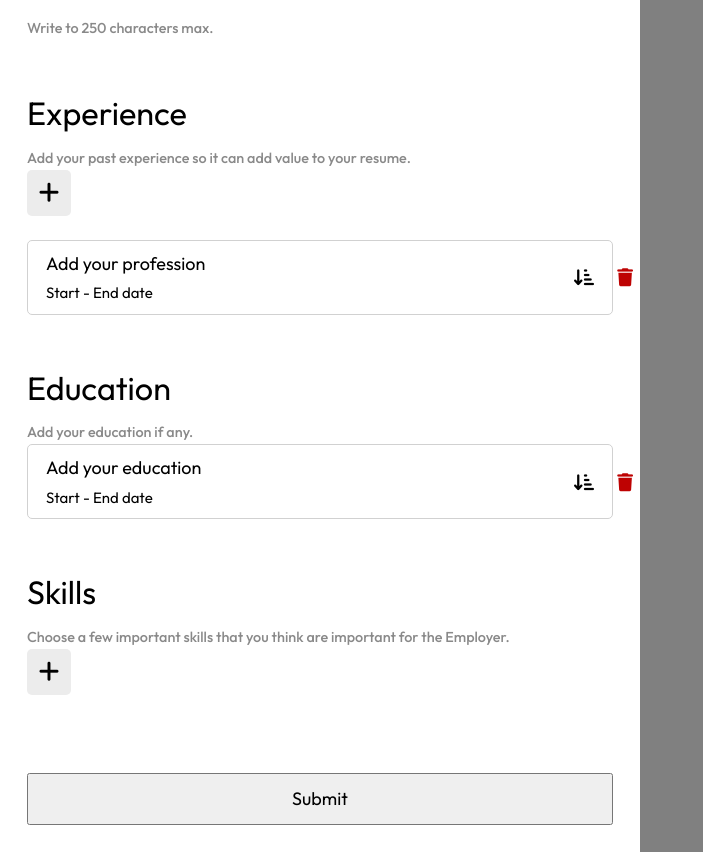
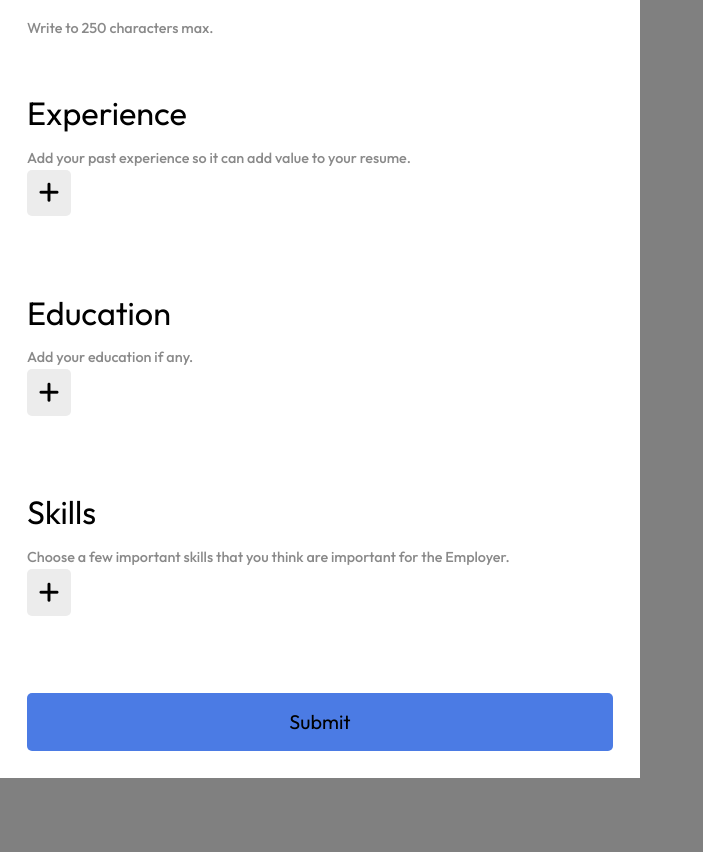
Before and after one commit to ERoydev/2MinuteCv-Website, a Django app: page /createcv/user_data/ in a window 1280 px wide. Shown: the part 1137-1989 px from the top of the page, without its empty margins (0-703 px from the left). After the commit the page ends 1915 px from the top, so only its background shows below. Run offline with Django 4.2, Linux system fonts and the light colour scheme.

Commit message:
implemented user to add experience and other fields in his cv as many as he wants

```diff
--- /dev/null
+++ b/static/cvapp/components/EducationBox.js
@@ -0,0 +1,29 @@
+const educationbox = document.createElement('div');
+educationbox.innerHTML = `
+        <div class="education-box">
+            <div class="content">
+                <div onclick="EducationForm(event)" class="inside-box">
+                    <p class="education-type">Add your education</p>
+                    <small class="study-time">Start - End date</small>
+                    <i class="fa-solid fa-arrow-down-short-wide dropdown-btn"></i>
+                </div>
+            </div>
+
+            <div class="trash">
+                <i class="fa-solid fa-trash" onclick="DeleteBox(event)"></i>
+            </div>
+        </div>
+    `;
+
+function EducationBox(event) {
+    const container = event.target.parentNode.parentNode;
+    const item = educationbox.cloneNode(true);
+    container.appendChild(item);
+}
+
+function DeleteBox(event) {
+    const currentEducationBox = event.target.parentNode.parentNode.parentNode;
+    const container = currentEducationBox.parentNode;
+
+    container.removeChild(currentEducationBox);
+}
--- a/static/cvapp/components/ExperienceBox.js
+++ b/static/cvapp/components/ExperienceBox.js
@@ -0,0 +1,29 @@
+const experiencebox = document.createElement('div');
+experiencebox.innerHTML = `
+    <div class="experience-box">
+        <div class="content">
+            <div onclick="ExperienceForm(event)" class="inside-box">
+                <p class="profession">Add your profession</p>
+                <small class="time-working">Start - End date</small>
+                <i class="fa-solid fa-arrow-down-short-wide dropdown-btn"></i>
+            </div>
+        </div>
+
+        <div class="trash">
+            <i class="fa-solid fa-trash" onclick="DeleteBox(event)"></i>
+        </div>
+    </div>
+    `;
+
+function ExperienceBox(event) {
+    const container = event.target.parentNode.parentNode;
+    const item = experiencebox.cloneNode(true);
+    container.appendChild(item);
+}
+
+function DeleteBox(event) {
+    const currentExperienceBox = event.target.parentNode.parentNode.parentNode;
+    const container = currentExperienceBox.parentNode;
+
+    container.removeChild(currentExperienceBox);
+}
--- a/static/cvapp/functionality.js
+++ b/static/cvapp/functionality.js
@@ -1,13 +1,13 @@
 
-async function loadTemplateOnHalf() {
-    const div = document.querySelector('.right_side');
-    const result = await fetch('template/');
-    const template = await result.text();
+// async function loadTemplateOnHalf() {
+//     const div = document.querySelector('.right_side');
+//     const result = await fetch('template/');
+//     const template = await result.text();
 
-    div.innerHTML = template
-    div.style.transform = 'scale(0.9)';
-    div.style.transformOrigin = 'top left'
-}
+//     div.innerHTML = template
+//     div.style.transform = 'scale(0.9)';
+//     div.style.transformOrigin = 'top left'
+// }
 
 async function downloadPDF(e) {
     document.body.style.zoom = '67%';
@@ -79,3 +79,9 @@ function loadSkills() {
     divEl.style.display='none'
   }
 }
+
+function onSubmit(event) {
+    event.preventDefault();
+
+    console.log('submited')
+}
--- a/static/cvapp/styles/educationBox.css
+++ b/static/cvapp/styles/educationBox.css
@@ -4,6 +4,7 @@
     padding: 0.5em 1em;
     border-radius: 5px;
     position: relative;
+    margin-bottom: 1em;
 }
 
 .education-type {
--- a/static/cvapp/styles/experienceBox.css
+++ b/static/cvapp/styles/experienceBox.css
@@ -4,6 +4,7 @@
     padding: 0.5em 1em;
     border-radius: 5px;
     position: relative;
+    margin-bottom: 1em;
 }
 
 .profession {
--- a/static/cvapp/styles/input-fields.css
+++ b/static/cvapp/styles/input-fields.css
@@ -29,3 +29,16 @@ label {
 .form-group input:hover {
   border: 2px solid rgba(79, 102, 177, 0.637);
 }
+
+.btn-submit {
+  background-color: rgb(75, 123, 228);
+  border-radius: 5px;
+  border: none;
+  font-size: 1.1em;
+}
+
+.btn-submit:focus,
+.btn-submit:hover {
+  background-color: rgb(83, 111, 172);
+  cursor: pointer;
+}
--- a/templates/create_cv.html
+++ b/templates/create_cv.html
@@ -16,7 +16,7 @@
   <body>
     <div class="main">
       <div class="col left-container">
-        <form class="information-user">
+        <form class="information-user" onsubmit="onSubmit(event)">
           <div class="left_side">
 
             <!-- USER INFORMATION -->
@@ -163,23 +163,8 @@
                 <label class="summary-help">Add your past experience so it can add value to your resume.</label>
 
                 <div>
-                  <i class="fa-solid fa-plus"></i>
+                  <i class="fa-solid fa-plus" onclick="ExperienceBox(event)"></i>
                 </div>
-
-                <div class="experience-box">
-                    <div class="content">
-                        <div onclick="ExperienceForm(event)" class="inside-box">
-                            <p class="profession">Add your profession</p>
-                            <small class="time-working">Start - End date</small>
-                            <i class="fa-solid fa-arrow-down-short-wide dropdown-btn"></i>
-                        </div>
-                    </div>
-
-                    <div class="trash">
-                      <i class="fa-solid fa-trash"></i>
-                    </div>
-                </div>
-
             </div>
 
             <!-- EDUCATION -->
@@ -187,21 +172,9 @@
               <h3>Education</h3>
               <label class="summary-help">Add your education if any.</label>
 
-              <div class="education-box">
-                  <div class="content">
-                      <div onclick="EducationForm(event)" class="inside-box">
-                          <p class="education-type">Add your education</p>
-                          <small class="study-time">Start - End date</small>
-                          <i class="fa-solid fa-arrow-down-short-wide dropdown-btn"></i>
-                      </div>
-                  </div>
-
-                  <div class="trash">
-                      <i class="fa-solid fa-trash"></i>
-                  </div>
-              </div>
-
-
+              <div>
+                  <i class="fa-solid fa-plus" onclick="EducationBox(event)"></i>
+                </div>
             </div>
 
             <!-- SKILLS -->
@@ -220,7 +193,7 @@
             </div>
           </div>
 
-          <input type="submit" class="form-group btn btn-primary col-md-12" value="Submit" onclick="loadTemplateOnHalf()" />
+          <input type="submit" class="form-group btn-submit" value="Submit" />
         </form>
       </div>
 
@@ -238,6 +211,8 @@
     <script src="{% static 'cvapp/components/ExperienceForm.js' %}"></script>
     <script src="{% static 'cvapp/components/EducationForm.js' %}"></script>
     <script src="{% static 'cvapp/components/SkillsBox.js' %}"></script>
+    <script src="{% static 'cvapp/components/ExperienceBox.js' %}"></script>
+    <script src="{% static 'cvapp/components/EducationBox.js' %}"></script>
 
   </body>
 </html>
```
